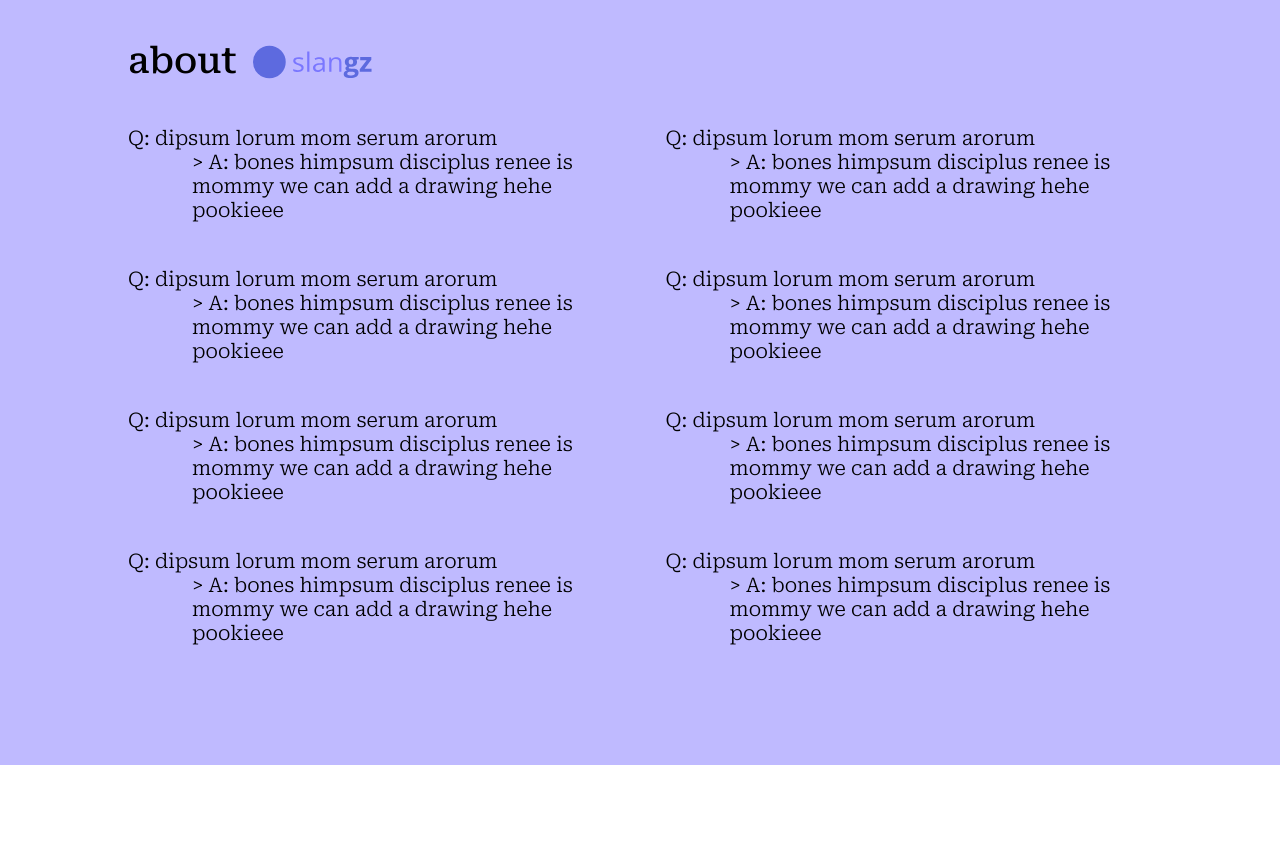
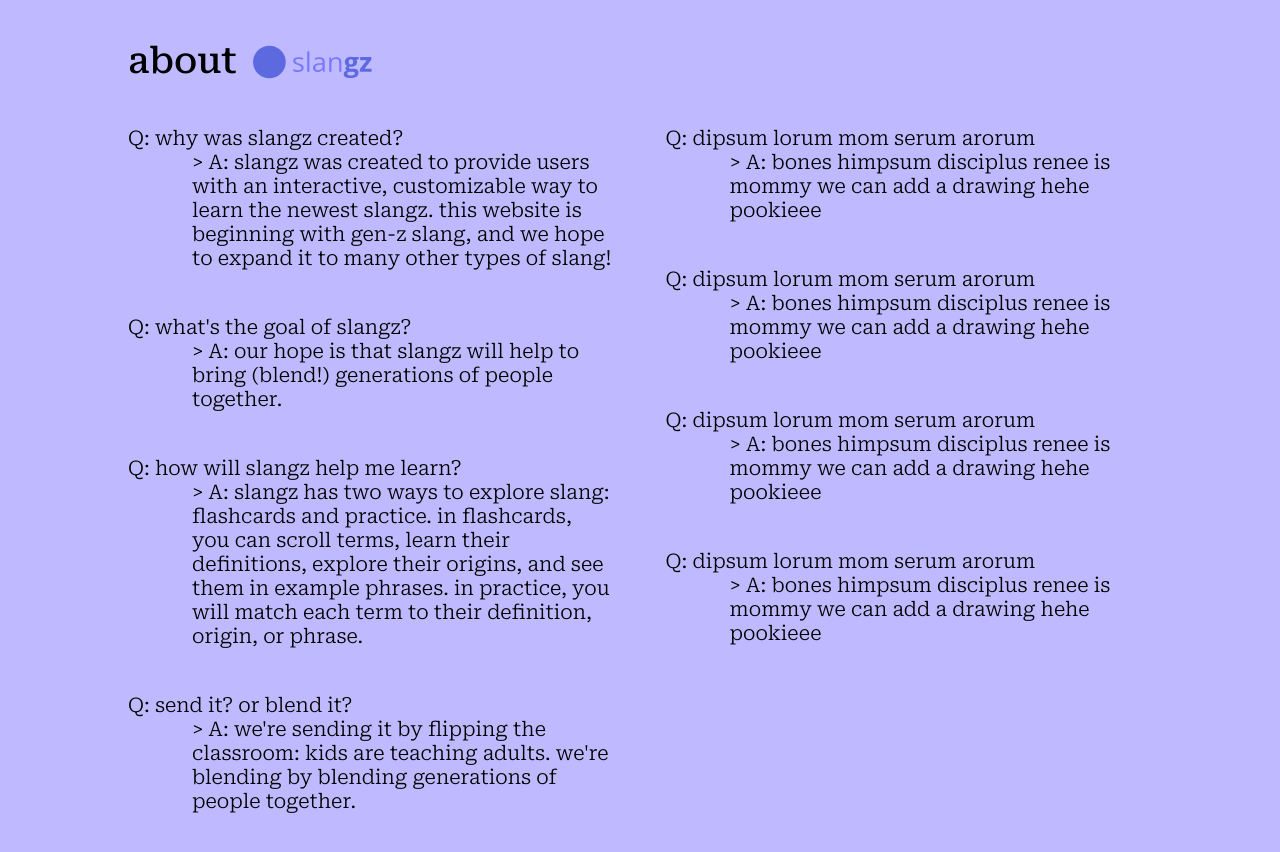
Before and after one commit to weblab-class/katdou-reneehong-AnnieWang314, a React app: page / in a window 1280 px wide. Shown: the part 860-1712 px from the top of the page. Before the commit the page ends 1625 px from the top, so only its background shows below. Built offline with nearby package versions, Linux system fonts and the light colour scheme; no server answers; the HTML template or start-up script is replaced by a standard one.

Commit message:
hover darker in editprofile and changed home text

```diff
--- a/client/src/components/pages/home/Home.tsx
+++ b/client/src/components/pages/home/Home.tsx
@@ -42,7 +42,7 @@ const Home = () => {
           </div>
           <div className="Home-top-right">
             <h1>stay connected!</h1>
-            <div>ur path to learning the newest, gen-z language (pg-13 edition).</div>
+            <div>ur path to learning the newest gen-z slanguage (pg-13 edition).</div>
             {/* <div>
               have an account?{" "}
               <Link to="/login" className="Home-login purple-link">
@@ -63,20 +63,20 @@ const Home = () => {
         <p className="Home-about-qna-container">
           <div className="Home-about-column">
             <SingleQna
-              question="dipsum lorum mom serum arorum"
-              answer="bones himpsum disciplus renee is mommy we can add a drawing hehe pookieee"
+              question="why was slangz created?"
+              answer="slangz was created to provide users with an interactive, customizable way to learn the newest slangz. this website is beginning with gen-z slang, and we hope to expand it to many other types of slang!"
             />
             <SingleQna
-              question="dipsum lorum mom serum arorum"
-              answer="bones himpsum disciplus renee is mommy we can add a drawing hehe pookieee"
+              question="what's the goal of slangz?"
+              answer="our hope is that slangz will help to bring (blend!) generations of people together."
             />
             <SingleQna
-              question="dipsum lorum mom serum arorum"
-              answer="bones himpsum disciplus renee is mommy we can add a drawing hehe pookieee"
+              question="how will slangz help me learn?"
+              answer="slangz has two ways to explore slang: flashcards and practice. in flashcards, you can scroll terms, learn their definitions, explore their origins, and see them in example phrases. in practice, you will match each term to their definition, origin, or phrase."
             />
             <SingleQna
-              question="dipsum lorum mom serum arorum"
-              answer="bones himpsum disciplus renee is mommy we can add a drawing hehe pookieee"
+              question="send it? or blend it?"
+              answer="we're sending it by flipping the classroom: kids are teaching adults. we're blending by blending generations of people together. "
             />
           </div>
           <div className="Home-about-column">
--- a/client/src/components/pages/profile/EditProfile.css
+++ b/client/src/components/pages/profile/EditProfile.css
@@ -57,10 +57,27 @@
   border: none;
   margin-left: 15px;
 }
+.EditProfile-submitButton:hover {
+  display: flex;
+  font-size: 23px;
+  color: #2d3aaf;
+  background-color: var(--primary);
+  font-family: "Roboto", serif;
+  border: none;
+  margin-left: 15px;
+}
 
 .EditProfile-backButton {
   margin-top: 20px;
+  font-family: "Roboto", serif;
   display: flex;
   font-size: 23px;
   color: #4f4b54;
 }
+
+.EditProfile-backButton:hover {
+  margin-top: 20px;
+  display: flex;
+  font-size: 23px;
+  color: #000000;
+}
```
Also changed, not shown: client/src/components/pages/profile/EditProfile.tsx (+4 -3 lines).
